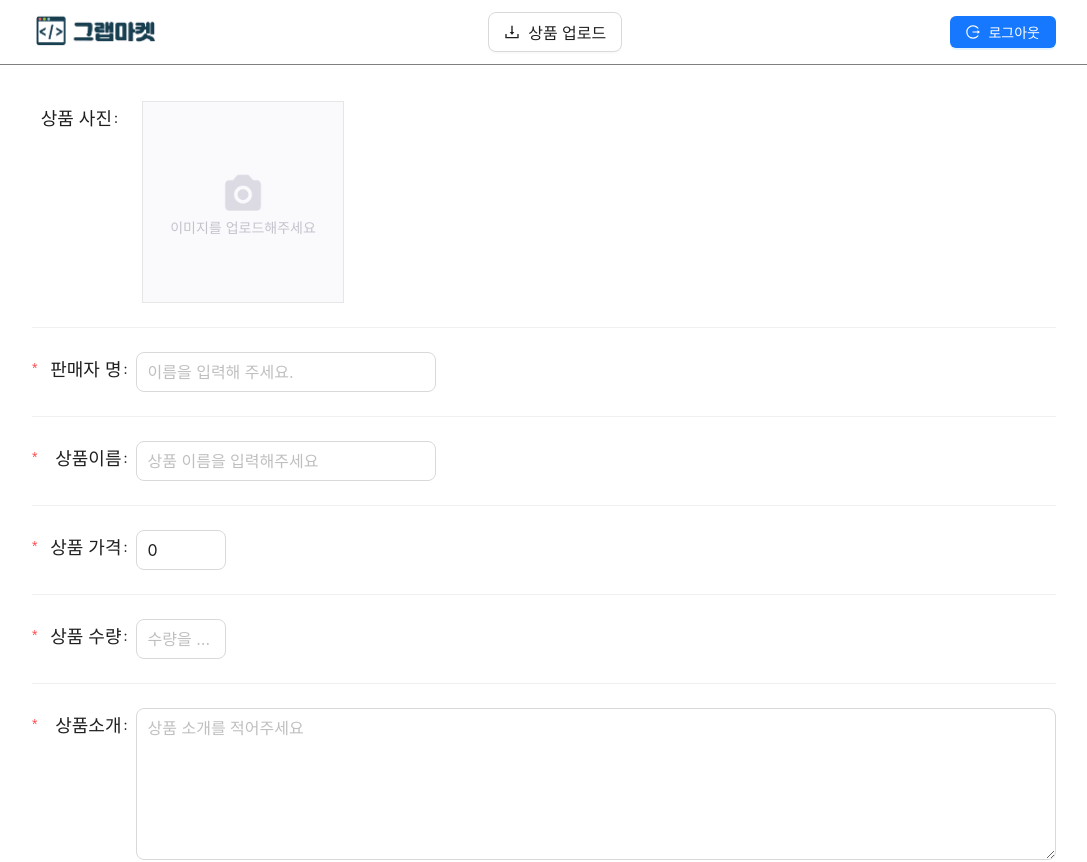
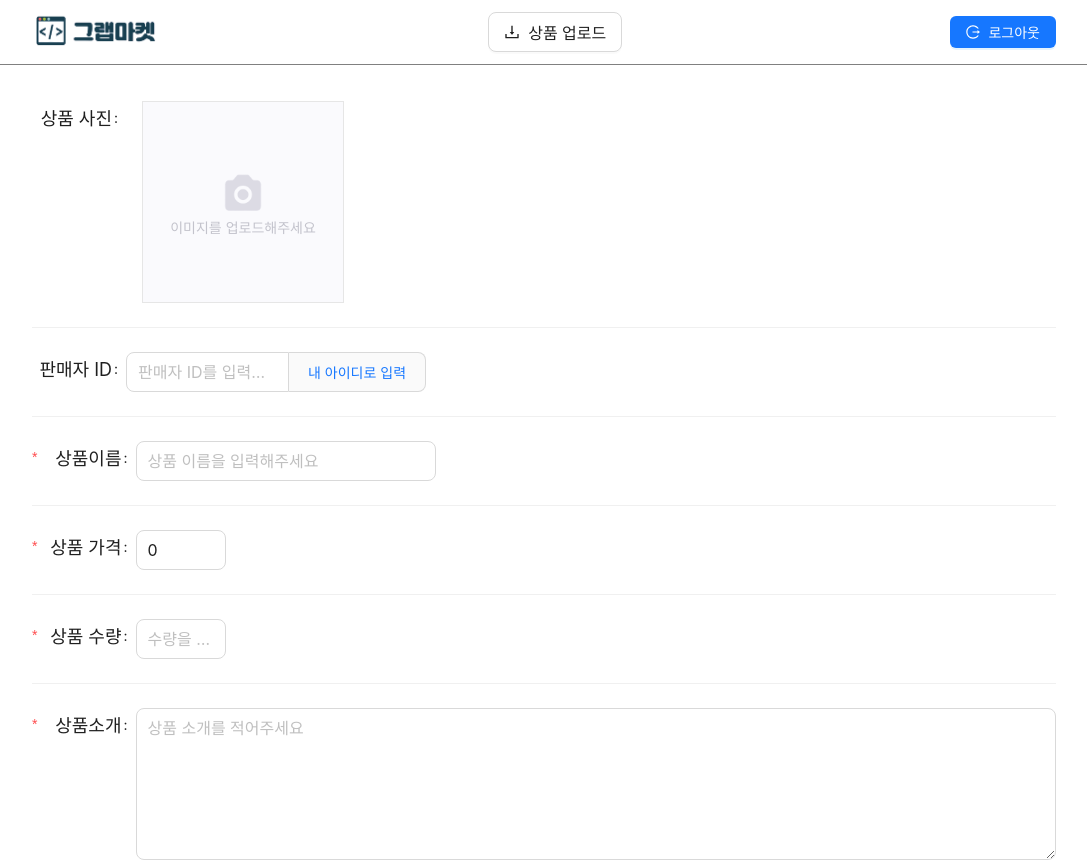
Before and after one commit to ssingi/grab-market-client, a React (Create React App) app: page /upload in a window 1280 px wide. Shown: the top 862 px of the page, without its empty margins (96-1183 px from the left). Built offline with nearby package versions, Linux system fonts and the light colour scheme; sample sign-in values are in the browser's storage.

Commit message:
DB reform start
+ added set-my-id-btn in upload page

```diff
--- a/src/features/product/index.js
+++ b/src/features/product/index.js
@@ -13,12 +13,9 @@ function ProductPage() {
   const [isLoading, setIsLoading] = useState(true);
 
   // 상품 정보 가져오기
-  useEffect(
-    function () {
-      getProduct(productID, setProduct, setIsLoading);
-    },
-    [productID]
-  );
+  useEffect(() => {
+    getProduct(productID, setProduct, setIsLoading);
+  }, [productID]);
 
   // 로딩 상태 처리
   if (isLoading) return <h1>상품 정보를 받고 있습니다...</h1>;
--- a/src/features/upload/index.js
+++ b/src/features/upload/index.js
@@ -4,15 +4,19 @@ import { useState } from "react";
 import { API_URL } from "../../config/constants.js";
 import { useNavigate } from "react-router-dom";
 import { onChangeImage, onSubmit } from "./uploadHandlers.js";
+import { useAuth } from "../auth/AuthContext.js";
 
 /** 업로드 페이지 컴포넌트 */
 const UploadPage = () => {
   const [imageUrl, setImageUrl] = useState(null);
   const navigate = useNavigate();
+  const { user } = useAuth();
+  const [form] = Form.useForm();
 
   return (
     <div id="upload-container">
       <Form
+        form={form}
         name="상품 업로드"
         onFinish={(values) => onSubmit({ values, imageUrl, navigate })}
         initialValues={{ price: 0 }}
@@ -45,16 +49,25 @@ const UploadPage = () => {
         </Form.Item>
         <Divider />
 
-        {/* 판매자 이름 */}
+        {/* 판매자 ID */}
         <Form.Item
-          label={<div className="upload-label">판매자 명</div>}
+          label={<div className="upload-label">판매자 ID</div>}
           name="seller"
-          rules={[{ required: true, message: "판매자 이름을 입력해주세요" }]}
         >
           <Input
             className="upload-name"
             size="large"
-            placeholder="이름을 입력해 주세요."
+            placeholder="판매자 ID를 입력해 주세요."
+            addonAfter={
+              <Button
+                id="set-my-id-btn"
+                type="link"
+                size="small"
+                onClick={() => form.setFieldsValue({ seller: user?.userID })}
+              >
+                내 아이디로 입력
+              </Button>
+            }
           />
         </Form.Item>
         <Divider />
```
